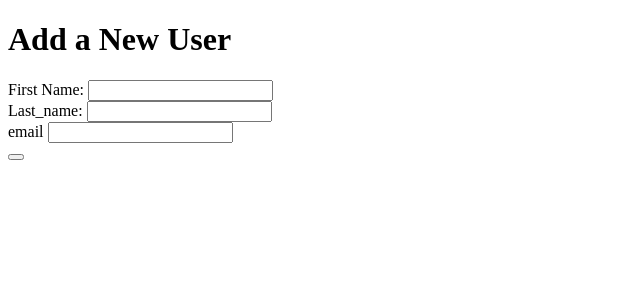
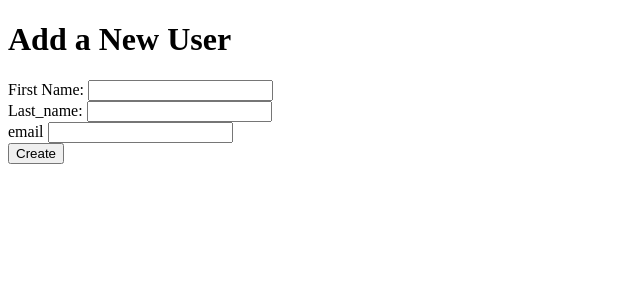
Before and after one commit to Kriaa89/Pyhton-Stack-v1.0, a Flask app: page /users/new in a window 1280 px wide. Shown: the top 300 px of the page, without its empty margins (0-640 px from the left). Run offline with Flask 3, Linux system fonts and the light colour scheme.

Commit message:
Update add_user.html to include button text for user creation

```diff
--- a/wekk2/Day3/Practice/Users CRUD/flask_app/templates/add_user.html
+++ b/wekk2/Day3/Practice/Users CRUD/flask_app/templates/add_user.html
@@ -23,7 +23,7 @@
                 <label for="">email</label>
                 <input type="text" name="email" class="form-control" required>
             </div>
-            <button type="submit" class="btn btn-primary"></button>
+            <button type="submit" class="btn btn-primary">Create</button>
         </form>
     </div>
 </body>
```
